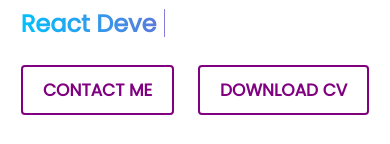
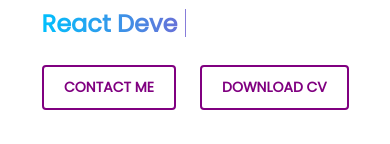
Before and after one commit to MammadovAslan/Portfolio-page, a React (Vite) app in the folder portfolio-page/: page / in a window 390 px wide. Shown: the part 242-386 px from the top of the page. Built offline with nearby package versions, Linux system fonts and the light colour scheme.

Commit message:
intersection veiwport changes

```diff
--- a/portfolio-page/src/Components/Layout/Main/MainContainer.tsx
+++ b/portfolio-page/src/Components/Layout/Main/MainContainer.tsx
@@ -13,9 +13,9 @@
     window.addEventListener("scroll", () => {
       if (window.pageYOffset > 300 && window.pageYOffset < 600) {
         setShowTechStack(true);
-      } else if (window.pageYOffset > 600 && width > 800) {
+      } else if (window.pageYOffset > 900 && width > 800) {
         setShowProjects(true);
-      } else if (window.pageYOffset > 1100 && width < 800) {
+      } else if (window.pageYOffset > 1900 && width < 800) {
         setShowProjects(true);
       }
     });
--- a/portfolio-page/src/css/style.css
+++ b/portfolio-page/src/css/style.css
@@ -286,6 +286,11 @@
   scale: 0;
   animation: buttons-load 0.6s ease 0.6s;
   animation-fill-mode: forwards;
+}
+@media (max-width: 568px) {
+  .hero-section .context .hero-buttons .hero-button {
+    font-size: 14px;
+  }
 }
 .hero-section .context .hero-buttons .hero-button:hover {
   color: white;
--- a/portfolio-page/src/scss/layout/_hero.scss
+++ b/portfolio-page/src/scss/layout/_hero.scss
@@ -76,6 +76,9 @@
         scale: 0;
         animation: buttons-load 0.6s ease 0.6s;
         animation-fill-mode: forwards;
+        @include for-mobile-landscape {
+          font-size: 14px;
+        }
         &:hover {
           color: white;
         }
```
